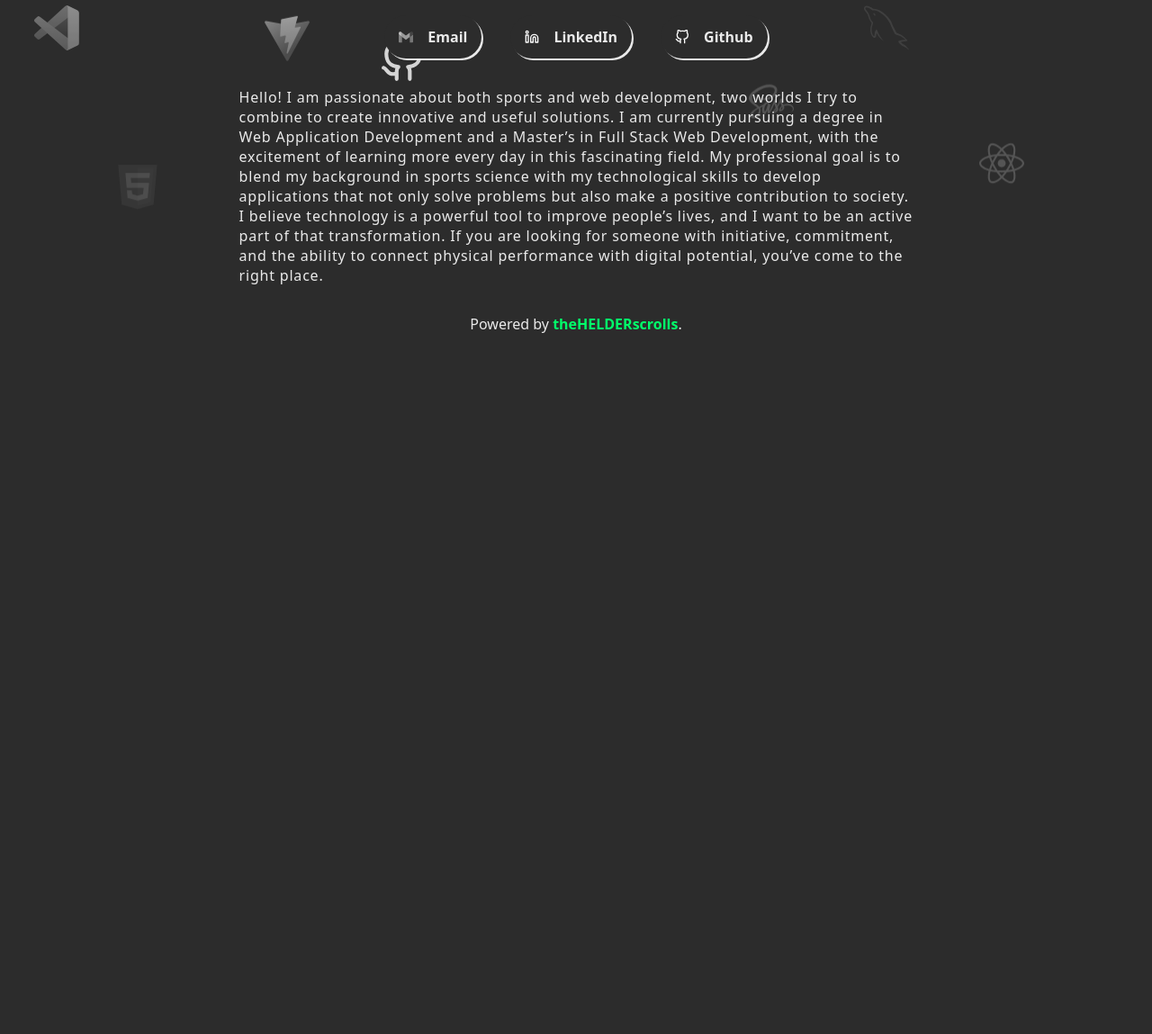
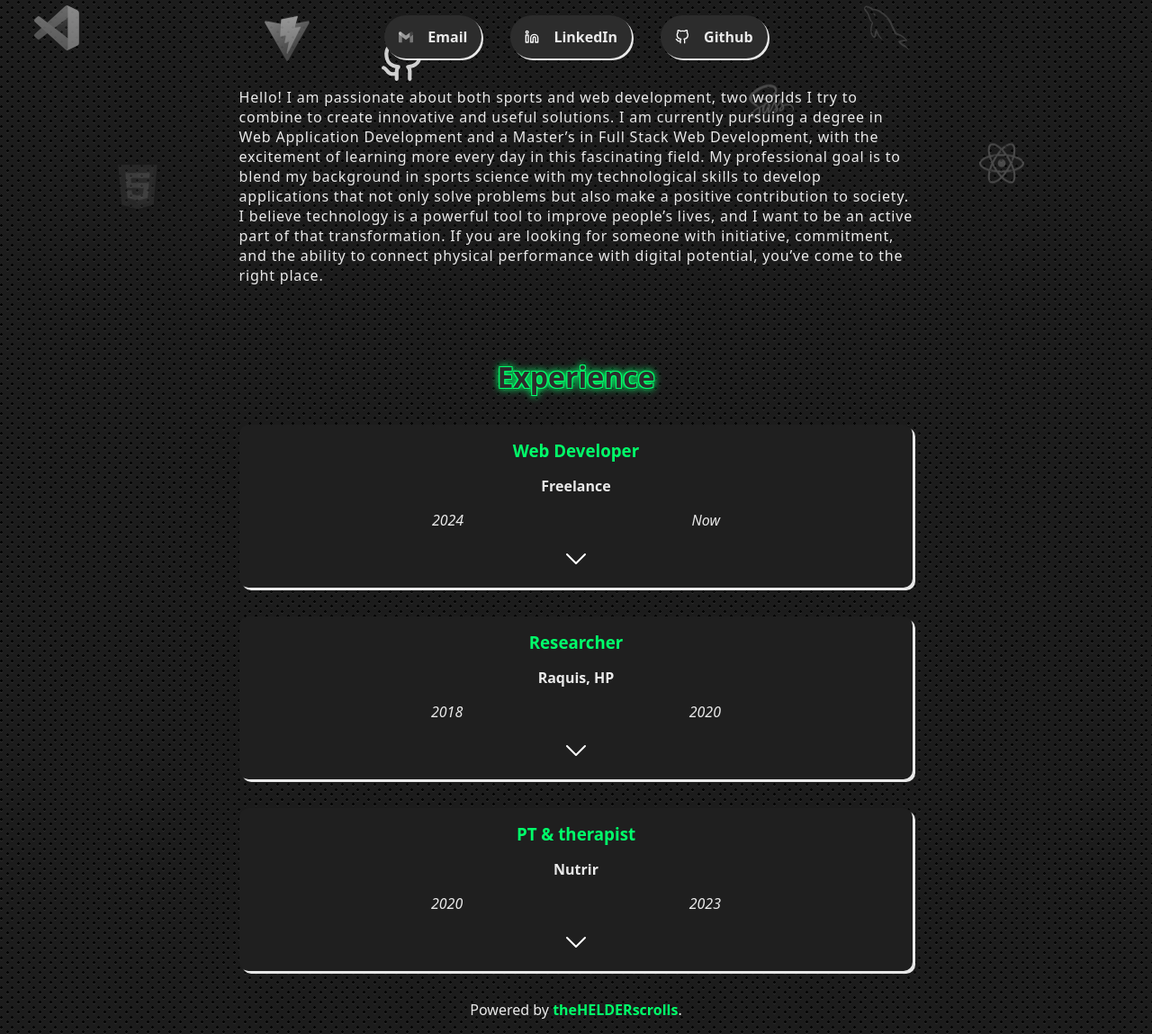
Before and after one commit to theHELDERscrolls/04_project, a website built with Vite: page index.html in a window 1280 px wide. Shown: the part 400-1549 px from the top of the page at 90% size. Before the commit the page ends 816 px from the top, so only its background shows below. Built offline with nearby package versions, Linux system fonts and the light colour scheme; files whose address does not match are found by name.

Commit message:
update experience & details

```diff
--- a/data/myProfile.js
+++ b/data/myProfile.js
@@ -31,25 +31,25 @@ export const dataProfile = {
       position: "Web Developer",
       company: "Freelance",
       startDate: 2024,
-      endDate: "Ongoing",
+      endDate: "Now",
       description:
-        "Experienced professional in end-to-end web development, working with individuals and businesses to create efficient and tailored digital solutions. Specializes in turning ideas into functional products that streamline processes and meet strategic goals",
+        "Experienced professional in end-to-end web development, working with individuals and businesses to create efficient and tailored digital solutions. Specializes in turning ideas into functional products that streamline processes and meet strategic goals.",
     },
     {
       position: "Researcher",
-      company: "Raquis: Aparato Locomotor y Deporte",
+      company: "Raquis, HP",
       startDate: 2018,
       endDate: 2020,
       description:
         "I collaborated on various research projects focused on the prevention and assessment of injury risk in diverse populations, including athletes, individuals with reduced mobility, injuries, or physical disabilities. My work centered on the analysis of joint range of motion to develop preventive strategies and enhance the quality of life for participants.",
     },
     {
-      position: "Personal trainer & therapist",
+      position: "PT & therapist",
       company: "Nutrir",
       startDate: 2020,
       endDate: 2023,
       description:
-        "As a trainer and clinical therapist, I specialize in designing and implementing training programs focused on improving health, with a particular emphasis on managing and alleviating chronic pain conditions such as arthritis and osteoarthritis. Additionally, I work with athletes to optimize their performance by developing personalized strength training routines tailored to their individual needs",
+        "As a trainer and clinical therapist, I specialize in designing and implementing training programs focused on improving health, with a particular emphasis on managing and alleviating chronic pain conditions such as arthritis and osteoarthritis. Additionally, I work with athletes to optimize their performance by developing personalized strength training routines tailored to their individual needs.",
     },
   ],
   skills: [
--- a/index.html
+++ b/index.html
@@ -14,20 +14,7 @@
 
 <body>
     <header class="default-display-navbar"></header>
-    <main>
-        <section id="work-experience">
-            <div class="work-card">
-                <h1></h1>
-                <h2></h2>
-                <div class="work-date">
-                    <p></p>
-                    <p></p>
-                </div>
-                <img src="/assets/icons/icon_down-arrow.svg" alt="icon_down-arrow">
-                <p></p>
-            </div>
-        </section>
-    </main>
+    <main></main>
     <footer></footer>
 </body>
 
--- a/main.js
+++ b/main.js
@@ -4,11 +4,15 @@ import { createNavbar } from "./src/components/Header/Header";
 import { createAboutMe } from "./src/components/AboutMe/AboutMe";
 import { lighDarkBtn } from "./src/utils/changeMode";
 import { createFooter } from "./src/components/Footer/Footer";
+import { createExperience } from "./src/components/Experience/Experience";
+import { activeDisplay } from "./src/utils/displayElement";
 
 const init = () => {
   createNavbar();
   lighDarkBtn();
   createAboutMe();
+  createExperience();
+  activeDisplay();
   createFooter();
 };
 
--- /dev/null
+++ b/src/components/Experience/Experience.css
@@ -0,0 +1,72 @@
+#work-experience {
+  align-items: center;
+  display: flex;
+  flex-direction: column;
+  gap: 1em;
+  justify-content: center;
+  margin-top: 5em;
+
+  h2 {
+    color: var(--bg-dark);
+    font-size: 2em;
+    text-shadow: 1px 1px 0 var(--detail-dark), -1px 1px 0 var(--detail-dark),
+      1px -1px 0 var(--detail-dark), -1px -1px 0 var(--detail-dark);
+
+    animation: neonDark 2s alternate infinite;
+  }
+
+  .work-card {
+    align-items: center;
+    background-color: var(--bgcard-dark);
+    border-radius: 10px;
+    box-shadow: 3px 3px 0px var(--bg-light);
+    color: var(--font-dark);
+    cursor: pointer;
+    display: flex;
+    flex-direction: column;
+    gap: 1em;
+    height: auto;
+    margin-top: 1em;
+    padding: 1em;
+    width: 60%;
+    min-width: 300px;
+
+    transition: all 0.1s ease-in-out;
+
+    &:hover {
+      box-shadow: 3px 3px 3px var(--detail-dark);
+    }
+
+    &:active {
+      transform: translateX(3px) translateY(3px);
+      box-shadow: none;
+    }
+
+    h3 {
+      color: var(--detail-dark);
+    }
+
+    .work-date {
+      align-items: center;
+      display: flex;
+      font-style: italic;
+      justify-content: space-around;
+      width: 80%;
+    }
+
+    .arrow {
+      filter: invert(1);
+      height: 2em;
+      width: 2em;
+    }
+
+    .work-desc {
+      display: none;
+    }
+  }
+}
+
+.display-On {
+  display: block;
+  letter-spacing: 0.05em;
+}
--- /dev/null
+++ b/src/components/Experience/Experience.js
@@ -0,0 +1,55 @@
+import "./Experience.css";
+import { dataProfile } from "../../../data/myProfile";
+
+export const createExperience = () => {
+  const main = document.querySelector("main");
+
+  const section = document.createElement("section");
+  section.id = "work-experience";
+
+  const h2 = document.createElement("h2");
+  h2.textContent = "Experience";
+  section.appendChild(h2);
+
+  dataProfile.workExperience.forEach((element) => {
+    const card = document.createElement("div");
+    card.className = "work-card";
+
+    const h3 = document.createElement("h3");
+    h3.textContent = element.position;
+
+    const h4 = document.createElement("h4");
+    h4.textContent = element.company;
+
+    const dateDiv = document.createElement("div");
+    dateDiv.className = "work-date";
+
+    const startDate = document.createElement("p");
+    startDate.textContent = element.startDate;
+
+    const endDate = document.createElement("p");
+    endDate.textContent = element.endDate;
+
+    dateDiv.appendChild(startDate);
+    dateDiv.appendChild(endDate);
+
+    const img = document.createElement("img");
+    img.className="arrow"
+    img.src = "/assets/icons/icon_down-arrow.svg";
+    img.alt = "icon_down-arrow";
+
+    const description = document.createElement("p");
+    description.className = "work-desc";
+    description.textContent = element.description;
+
+    card.appendChild(h3);
+    card.appendChild(h4);
+    card.appendChild(dateDiv);
+    card.appendChild(img);
+    card.appendChild(description);
+
+    section.appendChild(card);
+  });
+
+  main.appendChild(section);
+};
--- a/src/components/Header/Header.css
+++ b/src/components/Header/Header.css
@@ -1,5 +1,6 @@
 header {
   background-color: var(--bg-dark);
+  background-image: url(./public/assets/images/carbon-fibre.png);
   height: 10vh;
   position: sticky;
   top: 0;
@@ -20,7 +21,7 @@ header {
 
       li {
         button {
-          background-color: transparent;
+          background-color: var(--bg-dark);
           border-radius: 10px;
           border: 2px solid var(--bg-dark);
           box-shadow: 2px 2px 0px var(--font-dark);
--- a/src/components/Header/Header.js
+++ b/src/components/Header/Header.js
@@ -7,10 +7,10 @@ export const createNavbar = () => {
         <nav id="navbar" class="default-display">
             <ul class="default-display">
                 <li class="default-display">
-                    <a href="#">About</a>
+                    <a href="#aboutMe">About</a>
                 </li>
                 <li class="default-display">
-                    <a href="#">Experience</a>
+                    <a href="#work-experience">Experience</a>
                 </li>
                 <li class="default-display">
                     <a href="#">Projects</a>
--- /dev/null
+++ b/src/utils/displayElement.js
@@ -0,0 +1,26 @@
+export const activeDisplay = () => {
+  const cards = document.querySelectorAll(".work-card");
+
+  cards.forEach((card) => {
+    const arrow = card.querySelector(".arrow");
+    const desc = card.querySelector(".work-desc");
+
+    card.addEventListener("click", () => {
+      // Change arrow direction
+      if (arrow.src.endsWith("icon_down-arrow.svg")) {
+        arrow.src = "/assets/icons/icon_up-arrow.svg";
+      } else {
+        arrow.src = "/assets/icons/icon_down-arrow.svg";
+      }
+
+      // Change desc display
+      if (desc.classList.contains("work-desc")) {
+        desc.classList.remove("work-desc");
+        desc.classList.add("disply-On");
+      } else {
+        desc.classList.remove("display-On");
+        desc.classList.add("work-desc");
+      }
+    });
+  });
+};
--- a/style.css
+++ b/style.css
@@ -5,6 +5,8 @@
   --detail-light: #ff5e00;
   --font-dark: #eaeaea;
   --font-light: #2c2c2c;
+  --bgcard-dark: #1f1f1f;
+  --bgcard-light: #d4d4d4;
 }
 
 * {
@@ -19,6 +21,7 @@
 
 body {
   background-color: var(--bg-dark);
+  background-image: url(./public/assets/images/carbon-fibre.png);
 
   transition: all 0.3s ease-in-out;
 }
@@ -37,15 +40,19 @@ main {
 
 .light-mode {
   background-color: var(--bg-light);
+  background-image: url(./public/assets/images/cubes.png);
 
   header {
     background-color: var(--bg-light);
+    background-image: url(./public/assets/images/cubes.png);
+
   }
 
   #navbar {
     ul {
       li {
         button {
+          background-color: var(--bg-light);
           border: 2px solid var(--bg-light);
           box-shadow: 2px 2px 0px var(--font-light);
 
@@ -73,7 +80,7 @@ main {
     h1 {
       color: var(--bg-light);
       text-shadow: 1px 1px 0 var(--detail-light), -1px 1px 0 var(--detail-light),
-      1px -1px 0 var(--detail-light), -1px -1px 0 var(--detail-light);
+        1px -1px 0 var(--detail-light), -1px -1px 0 var(--detail-light);
 
       animation: neonLight 2s alternate infinite;
     }
@@ -114,6 +121,39 @@ main {
     filter: invert(0);
   }
 
+  #work-experience {
+    h2 {
+      color: var(--bg-light);
+      text-shadow: 1px 1px 0 var(--detail-light), -1px 1px 0 var(--detail-light),
+        1px -1px 0 var(--detail-light), -1px -1px 0 var(--detail-light);
+
+      animation: neonLight 2s alternate infinite;
+    }
+
+    .work-card {
+      background-color: var(--bgcard-light);
+      box-shadow: 3px 3px 0px var(--bg-dark);
+      color: var(--font-light);
+
+      &:hover {
+        box-shadow: 3px 3px 3px var(--detail-light);
+      }
+
+      &:active {
+        transform: translateX(3px) translateY(3px);
+        box-shadow: none;
+      }
+
+      h3 {
+        color: var(--detail-light);
+      }
+
+      .arrow {
+        filter: invert(0);
+      }
+    }
+  }
+
   footer {
     color: var(--font-light);
 
```
Also changed, not shown: public/assets/icons/icon_up-arrow.svg (added), public/assets/images/carbon-fibre.png (added), public/assets/images/cubes.png (added).
